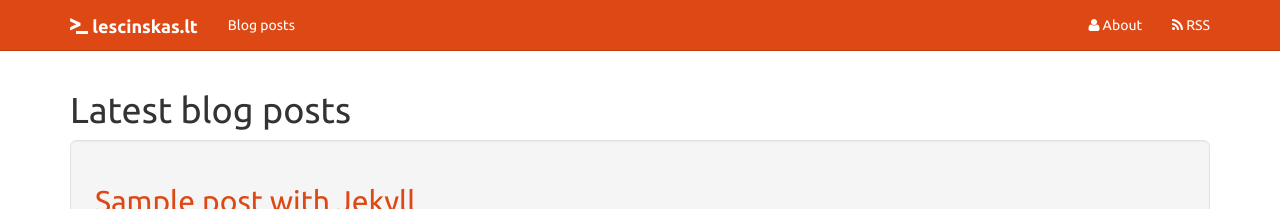
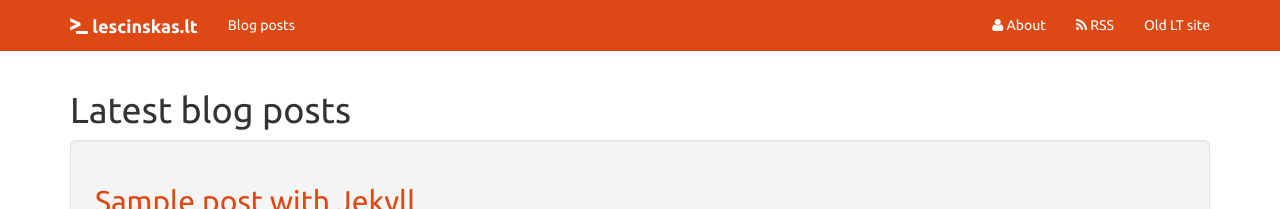
Before and after one commit to plutzilla/plutzilla.github.io, a Jekyll site: the page built from index.html, in a window 1280 px wide. Shown: the top 209 px of the page. Built offline with Jekyll 4.4.1, drawn with Linux system fonts in a browser that asks for light colours; nearby versions of some CDN libraries.

Commit message:
Added favicon, link to old site

```diff
--- a/_includes/navbar.html
+++ b/_includes/navbar.html
@@ -16,6 +16,7 @@
           <ul class="nav navbar-nav navbar-right">
             <li{% if page.permalink == '/about/' %} class="active"{% endif %}><a href="{{ site.baseurl }}/about/"><i class="fa fa-user"></i> About</a></li>
             <li><a href="{{ site.baseurl }}/feed.xml"><i class="fa fa-rss"></i> RSS</a></li>
+            <li><a href="http://old.lescinskas.lt"> Old LT site</a></li>
           </ul>
         </div><!--/.nav-collapse -->
       </div>
```
Also changed, not shown: favicon.ico (added).
